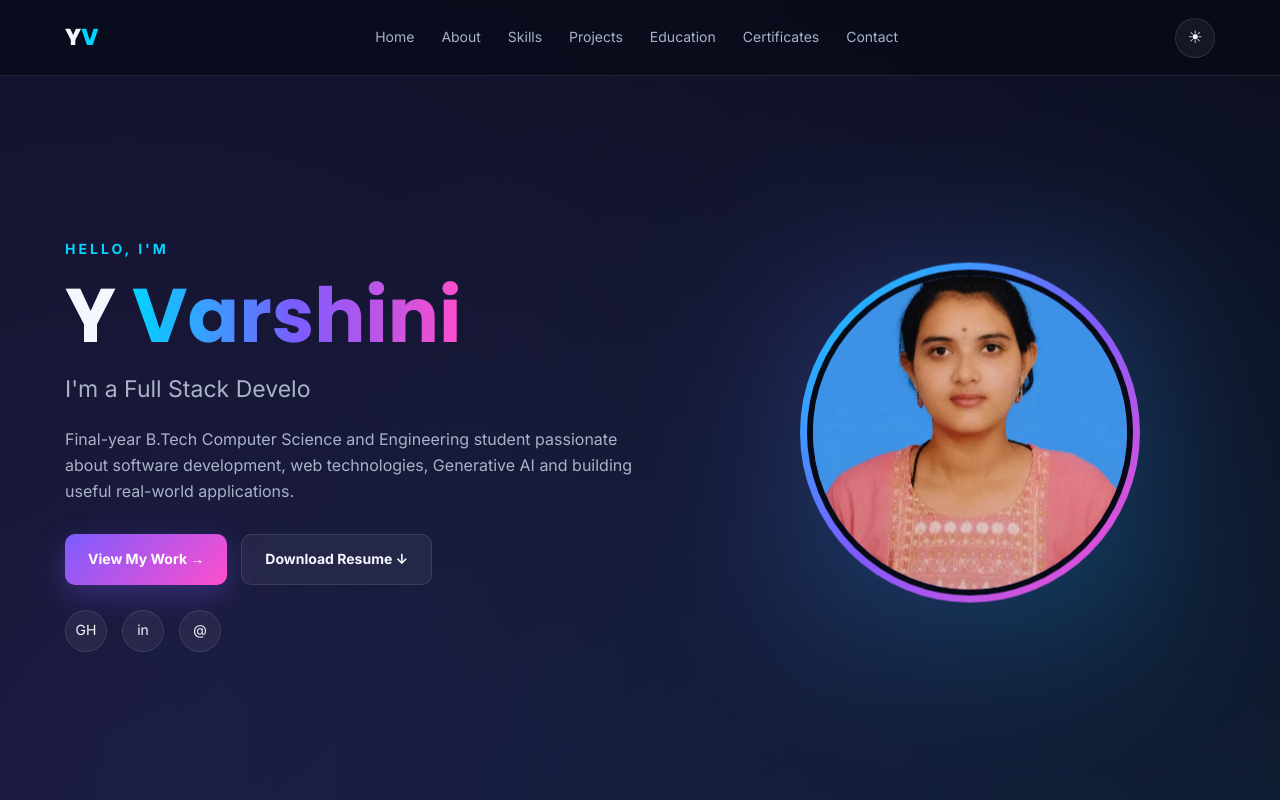
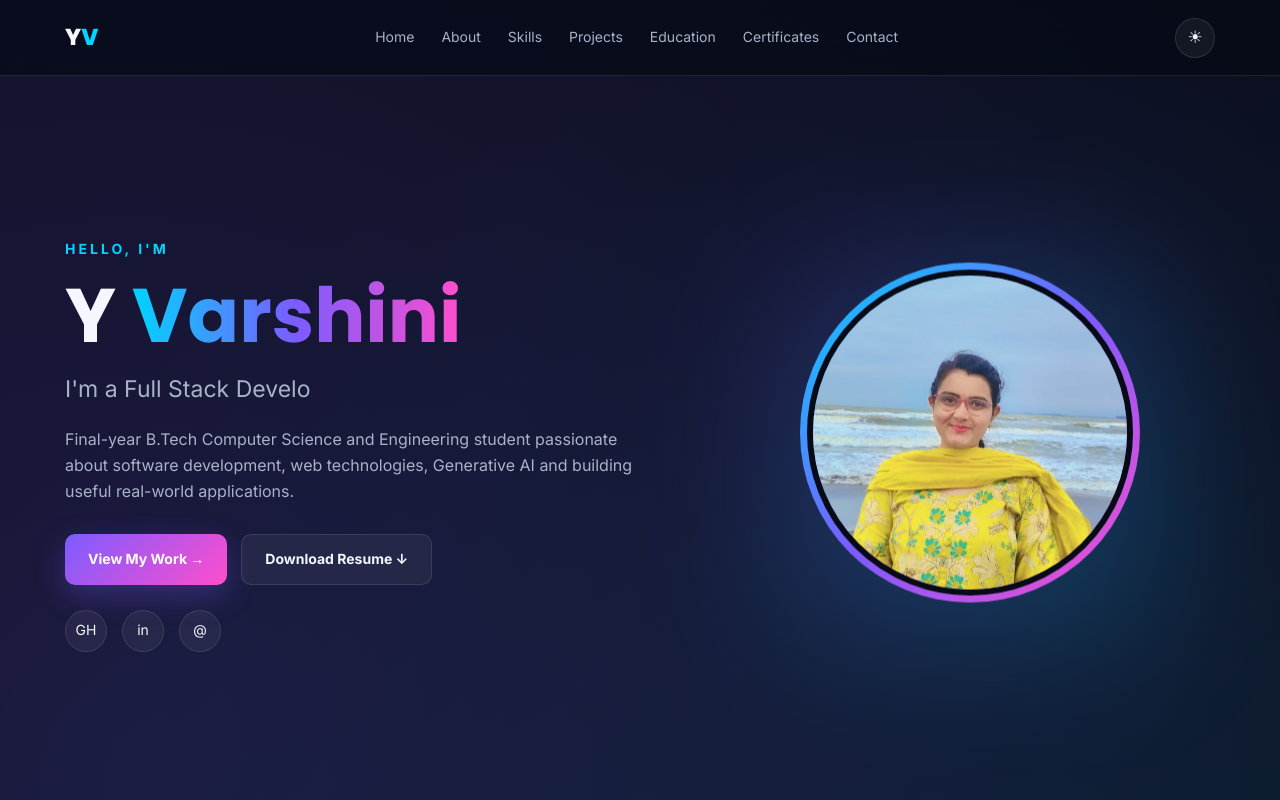
Before and after one commit to Vassu-123/myportfolio, a plain HTML site: page index.html in a window 1280 px wide. Shown: the top 800 px of the page. Drawn offline with Linux system fonts and the light colour scheme.

Commit message:
changed profile picture

```diff
--- a/index.html
+++ b/index.html
@@ -955,7 +955,7 @@
 
             <!-- Replace profile.jpg with your actual image -->
             <div class="profile">
-                <img src="profile.jpg"
+                <img src="profile.jpeg"
                      alt="Y Varshini Profile Photo">
             </div>
 
```
Also changed, not shown: profile.jpeg (added), profile.jpg (deleted), 3 other files.
